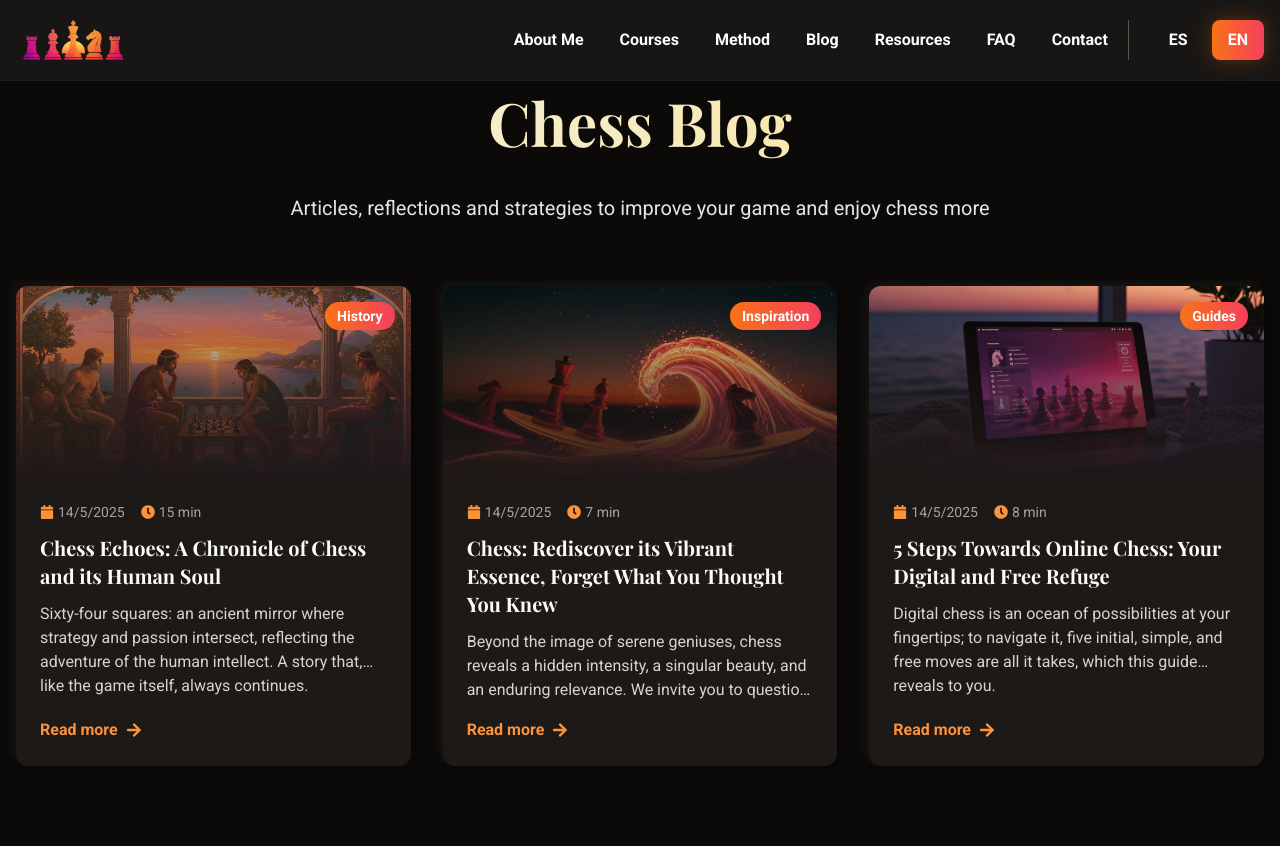
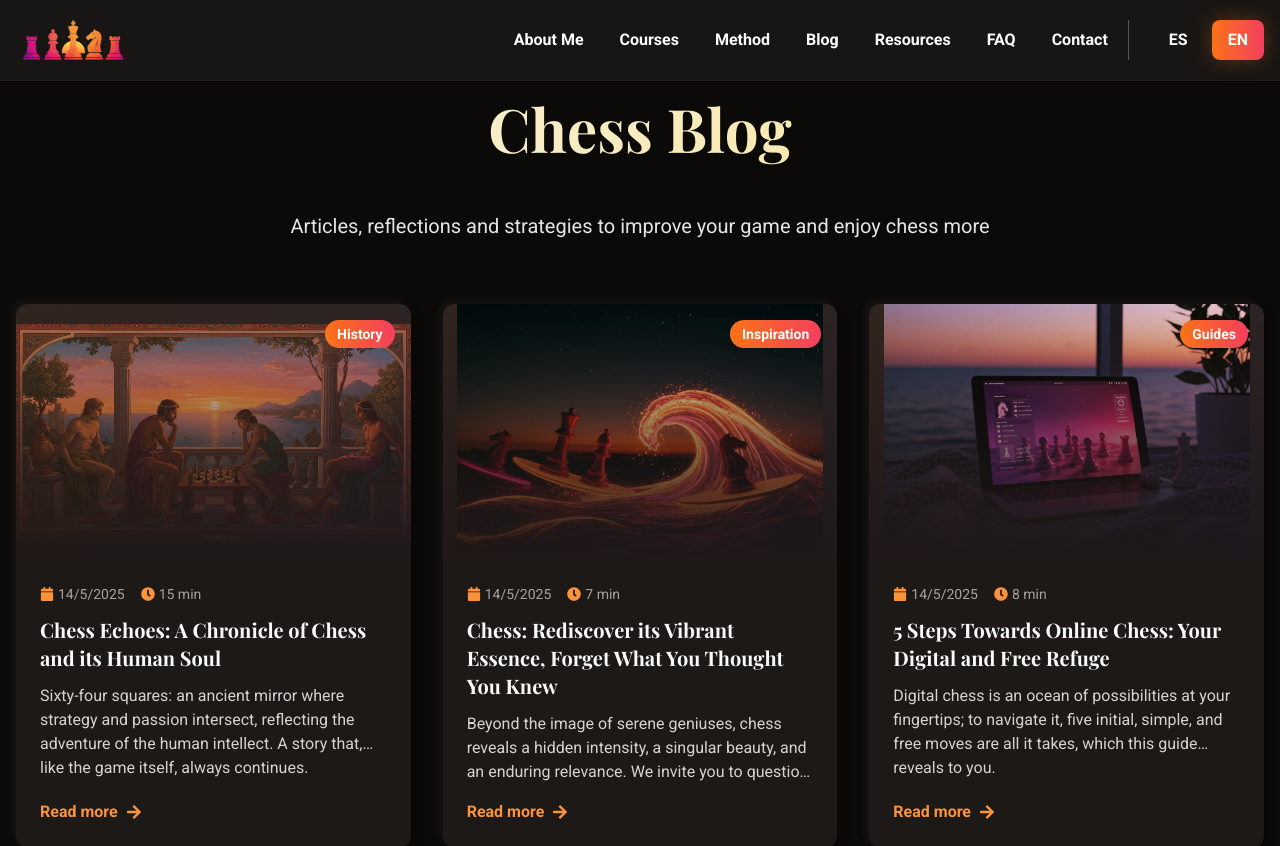
Before and after one commit to elsantin/chill-chess-club, a Next.js app: page /en/blog in a window 1280 px wide. Shown: the top 846 px of the page. Built offline with nearby package versions, Linux system fonts and the light colour scheme; a web font is replaced by a local one.

Commit message:
fix: aumentar padding en titulos para evitar corte y dar mas espacio a imagenes en cards

```diff
--- a/app/[locale]/components/BlogCard.tsx
+++ b/app/[locale]/components/BlogCard.tsx
@@ -35,13 +35,13 @@ export function BlogCard({ post, index = 0 }: BlogCardProps) {
           interactive={true}
         >
           {/* Image */}
-          <div className="relative h-48 overflow-hidden">
+          <div className="relative h-64 overflow-hidden bg-warmGray-800">
             <Image
               src={post.image}
               alt={post.title}
               width={600}
               height={400}
-              className="w-full h-full object-cover group-hover:scale-110 transition-transform duration-300"
+              className="w-full h-full object-contain group-hover:scale-105 transition-transform duration-300"
             />
             {/* Gradient overlay */}
             <div className="absolute inset-0 bg-gradient-to-t from-warmGray-900 via-warmGray-900/50 to-transparent" />
--- a/app/[locale]/components/ResourceCard.tsx
+++ b/app/[locale]/components/ResourceCard.tsx
@@ -49,13 +49,13 @@ export function ResourceCard({ resource, index = 0 }: ResourceCardProps) {
           interactive={true}
         >
           {/* Image */}
-          <div className="relative h-48 overflow-hidden bg-warmGray-800">
+          <div className="relative h-64 overflow-hidden bg-warmGray-800">
             <Image
               src={resource.image}
               alt={resource.title}
               width={600}
               height={400}
-              className="w-full h-full object-cover group-hover:scale-110 transition-transform duration-300"
+              className="w-full h-full object-contain group-hover:scale-105 transition-transform duration-300"
             />
             {/* Gradient overlay */}
             <div className="absolute inset-0 bg-gradient-to-t from-warmGray-900 via-warmGray-900/50 to-transparent" />
--- a/app/[locale]/components/neumorphic/AnimatedTitle.tsx
+++ b/app/[locale]/components/neumorphic/AnimatedTitle.tsx
@@ -36,9 +36,9 @@ export function AnimatedTitle({
         WebkitBackgroundClip: "text",
         WebkitTextFillColor: "transparent",
         backgroundClip: "text",
-        paddingTop: "0.1em",
-        paddingBottom: "0.2em",
-        lineHeight: "1.2",
+        paddingTop: "0.15em",
+        paddingBottom: "0.35em",
+        lineHeight: "1.3",
       }}
     >
       {children}
```
